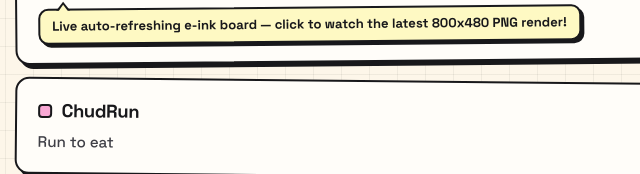
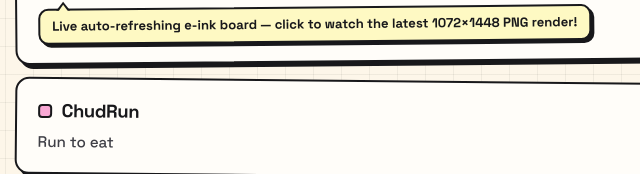
Before and after one commit to SquareDorito/kennoh.github.io, a plain HTML site: page index.html in a window 1280 px wide. Shown: the part 402-576 px from the top of the page, 275-915 px from the left. Drawn offline with Linux system fonts and the light colour scheme.

Commit message:
Fix MTA Kindle resolution in comic bubble

```diff
--- a/index.html
+++ b/index.html
@@ -364,7 +364,7 @@
             Real-time NYC subway departure board rendered for Kindle e-ink via TRMNL BYOS.
           </p>
           <div class="comic-bubble">
-            Live auto-refreshing e-ink board — click to watch the latest 800x480 PNG render!
+            Live auto-refreshing e-ink board — click to watch the latest 1072×1448 PNG render!
           </div>
         </a>
 
```
